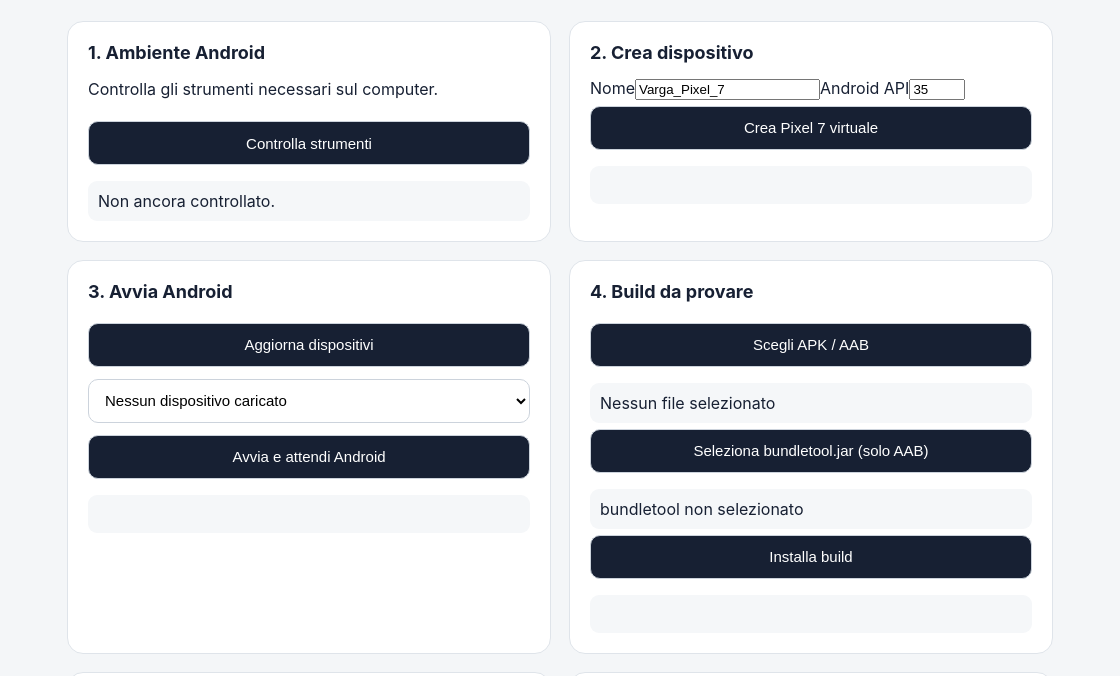
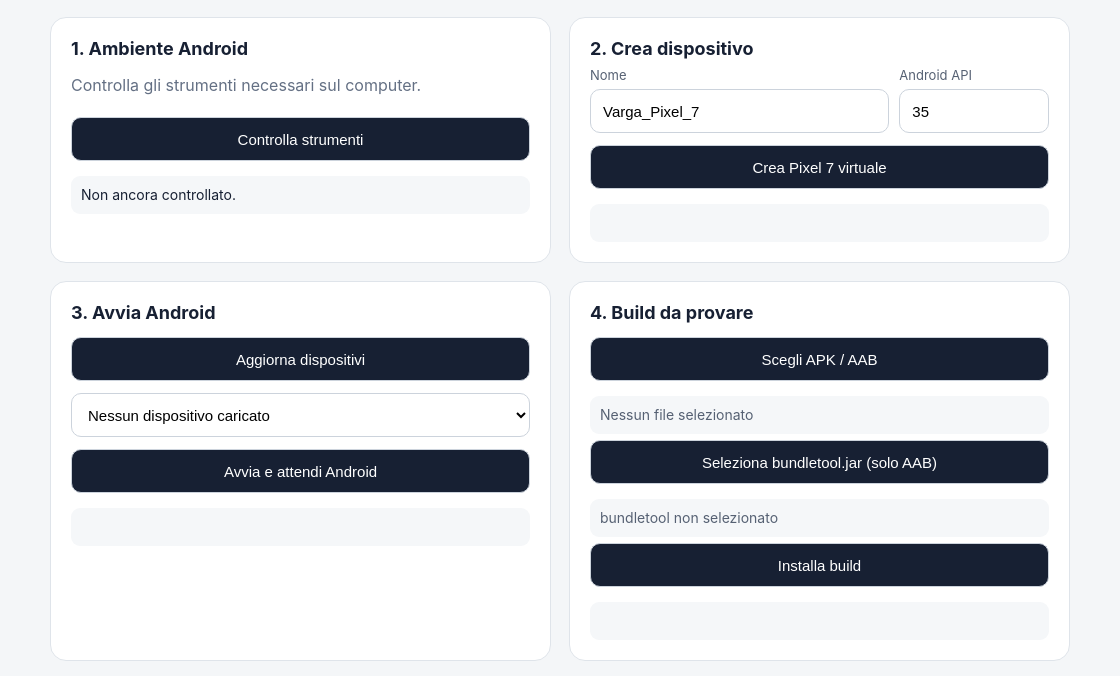
Before and after one commit to ionut290/Varga-Android-tester, an Electron app: page index.html in a window 1120 px wide. Shown: the part 126-802 px from the top of the page. Drawn offline with Linux system fonts and the light colour scheme.

```diff
--- a/style.css
+++ b/style.css
@@ -1 +1 @@
-:root{font-family:Inter,system-ui,sans-serif;color:#172033;background:#f4f6f8}*{box-sizing:border-box}body{margin:0}main{max-width:1050px;margin:auto;padding:32px}header{display:flex;justify-content:space-between;align-items:center;margin-bottom:24px}h1{margin:0;font-size:32px}header p{color:#647084}.badge{background:#172033;color:white;padding:7px 11px;border-radius:20px}.grid{display:grid;grid-template-columns:1fr 1fr;gap:18px}article,.note{background:white;border:1px solid #dfe4ea;border-radius:16px;padding:20px}h2{font-size:18px;margin-top:0}button,select{width:100%;min-height:44px;margin:6px 0;padding:10px 12px;border-radius:10px;border:1px solid #ccd3dc;background:white;font-size:15px}button{background:#172033;color:white;cursor:pointer}.status,.file{margin-top:10px;padding:10px;border-radius:9px;background:#f5f7f9;word-break:break-word;min-height:38px}.ok{color:#167446}.bad{color:#b3261e}.note{margin-top:18px}@media(max-width:720px){main{padding:18px}.grid{grid-template-columns:1fr}h1{font-size:25px}}
+:root{font-family:Inter,system-ui,sans-serif;color:#172033;background:#f4f6f8}*{box-sizing:border-box}body{margin:0}main{max-width:1080px;margin:auto;padding:30px}header{display:flex;justify-content:space-between;gap:18px;align-items:center;margin-bottom:24px}h1{margin:0;font-size:31px}header p,.muted{color:#647084}.badge{background:#172033;color:#fff;padding:7px 12px;border-radius:20px}.grid{display:grid;grid-template-columns:1fr 1fr;gap:18px}article,.note{background:#fff;border:1px solid #dfe4ea;border-radius:16px;padding:20px}h2{font-size:18px;margin:0 0 8px}.row{display:grid;grid-template-columns:2fr 1fr;gap:10px}label{font-size:13px;color:#566173}button,select,input{width:100%;min-height:44px;margin:6px 0;padding:10px 12px;border-radius:10px;border:1px solid #ccd3dc;background:#fff;font-size:15px}button{background:#172033;color:#fff;cursor:pointer}.status,.file{margin-top:9px;padding:10px;border-radius:9px;background:#f5f7f9;word-break:break-word;min-height:38px;font-size:14px}.file{color:#566173}.ok{color:#167446}.bad{color:#b3261e}.note{margin-top:18px}@media(max-width:720px){main{padding:16px}.grid{grid-template-columns:1fr}.row{grid-template-columns:1fr}h1{font-size:24px}}
```
